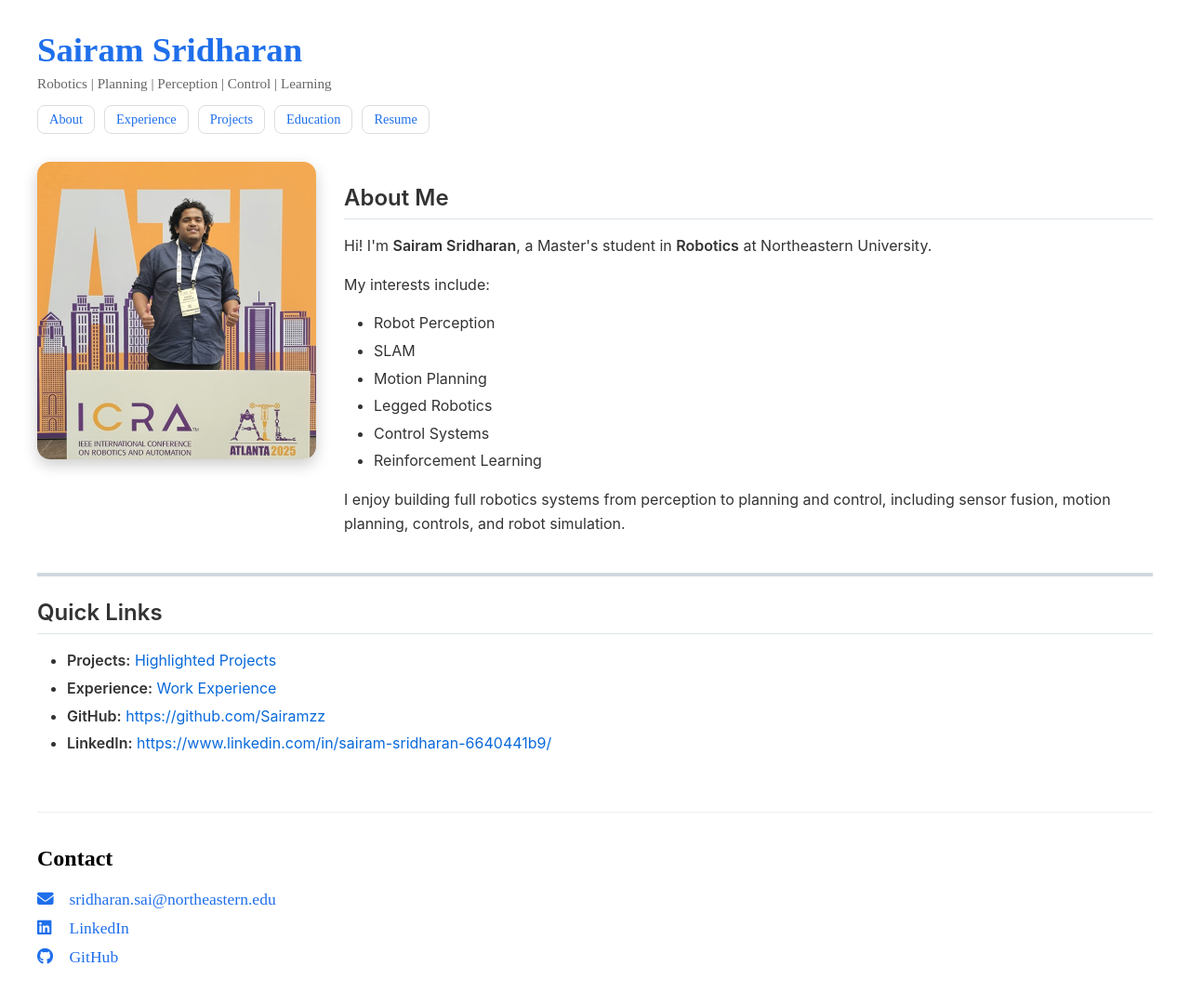
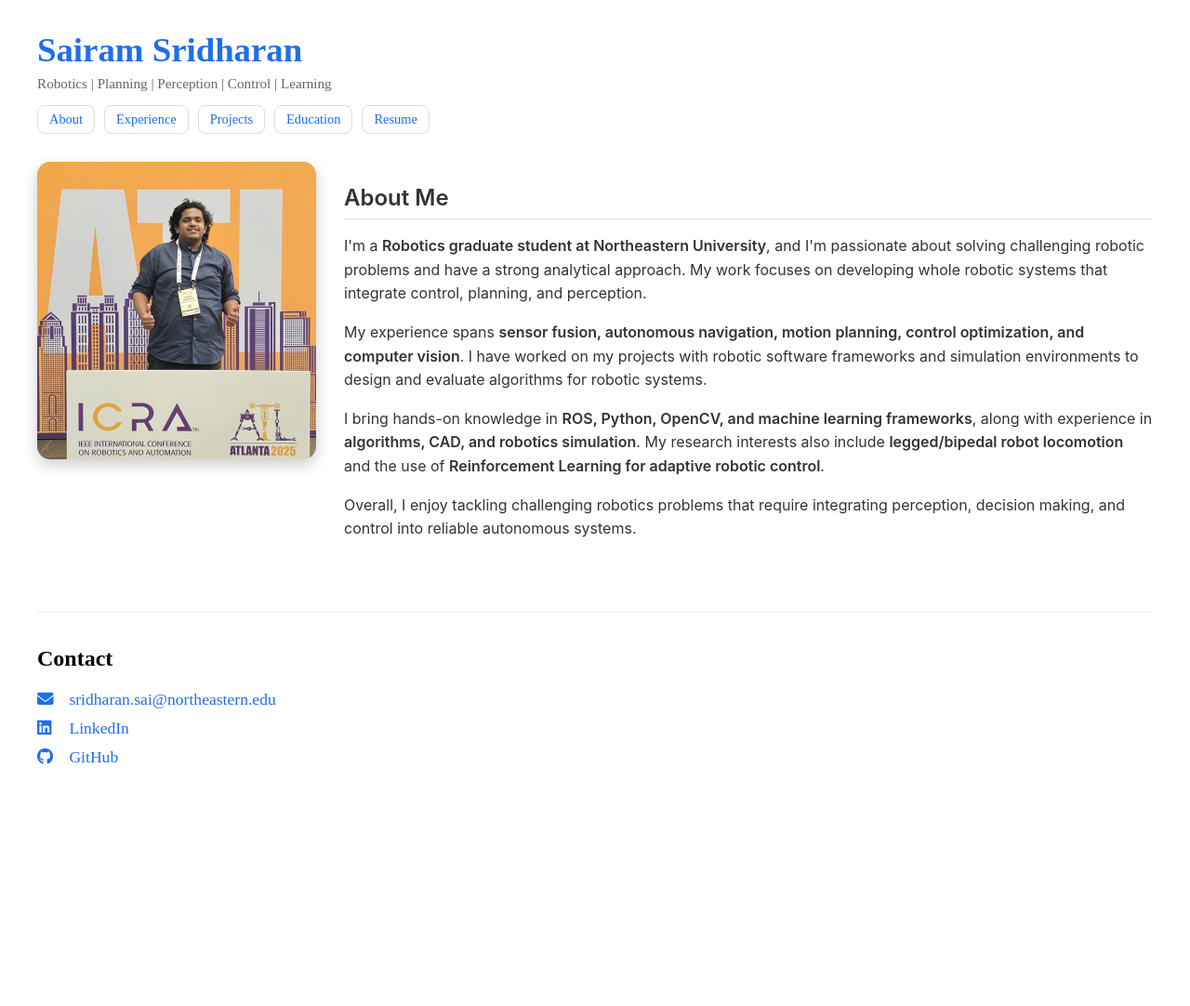
Before and after one commit to Sairamzz/Sairamzz.github.io, a Jekyll site: the page built from index.md, in a window 1280 px wide. Shown: the whole page at 93% size. Built offline with Jekyll 4.4.1, drawn with Linux system fonts in a browser that asks for light colours; nearby versions of some CDN libraries; after the commit the page ends 900 px from its top, so only the background shows below that.

Commit message:
Update index.md
Updated personal introduction and interests in robotics.

```diff
--- a/index.md
+++ b/index.md
@@ -13,33 +13,29 @@ title: About
 <h2>About Me</h2>
 
 <p>
-Hi! I'm <b>Sairam Sridharan</b>, a Master's student in <b>Robotics</b> at Northeastern University.
+I'm a <b>Robotics graduate student at Northeastern University</b>,
+and I'm passionate about solving challenging robotic problems and have a strong analytical approach.
+My work focuses on developing whole robotic systems that integrate control, planning, and perception.
 </p>
 
-<p>My interests include:</p>
-
-<ul>
-<li>Robot Perception</li>
-<li>SLAM</li>
-<li>Motion Planning</li>
-<li>Legged Robotics</li>
-<li>Control Systems</li>
-<li>Reinforcement Learning</li>
-</ul>
+<p>
+My experience spans <b>sensor fusion, autonomous navigation, motion planning,
+control optimization, and computer vision</b>. I have worked on my projects with
+robotic software frameworks and simulation environments to design and evaluate
+algorithms for robotic systems.
+</p>
 
 <p>
-I enjoy building full robotics systems from perception to planning and control,
-including sensor fusion, motion planning, controls, and robot simulation.
+I bring hands-on knowledge in <b>ROS, Python, OpenCV, and machine learning frameworks</b>,
+along with experience in <b>algorithms, CAD, and robotics simulation</b>.
+My research interests also include <b>legged/bipedal robot locomotion</b> and the use
+of <b>Reinforcement Learning for adaptive robotic control</b>.
+</p>
+
+<p>
+Overall, I enjoy tackling challenging robotics problems that require integrating
+perception, decision making, and control into reliable autonomous systems.
 </p>
 
 </div>
 </div>
-
----
-
-## Quick Links
-
-- **Projects:** [Highlighted Projects](/projects/)
-- **Experience:** [Work Experience](/experience/)
-- **GitHub:** <https://github.com/Sairamzz>
-- **LinkedIn:** <https://www.linkedin.com/in/sairam-sridharan-6640441b9/>
```
